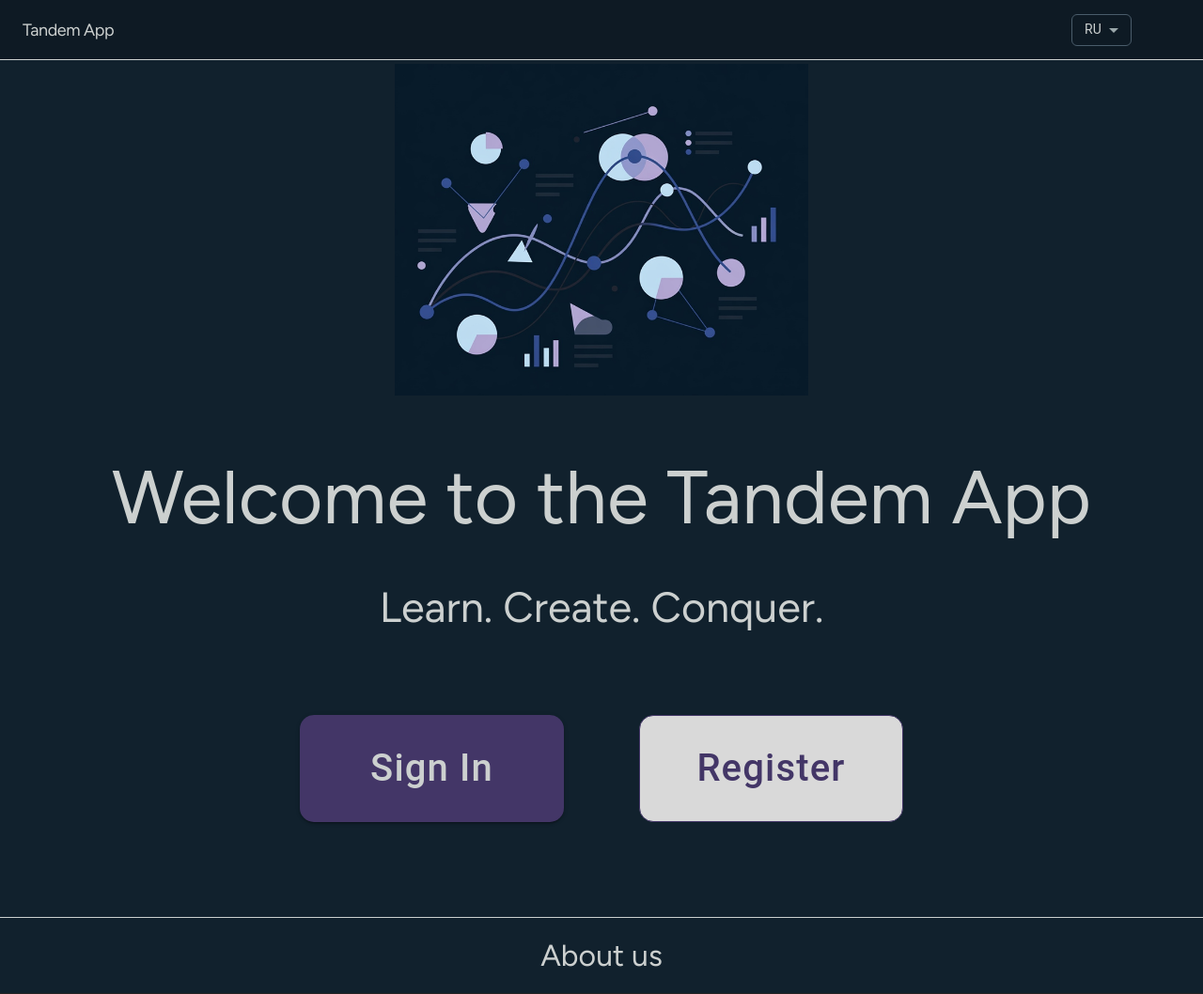
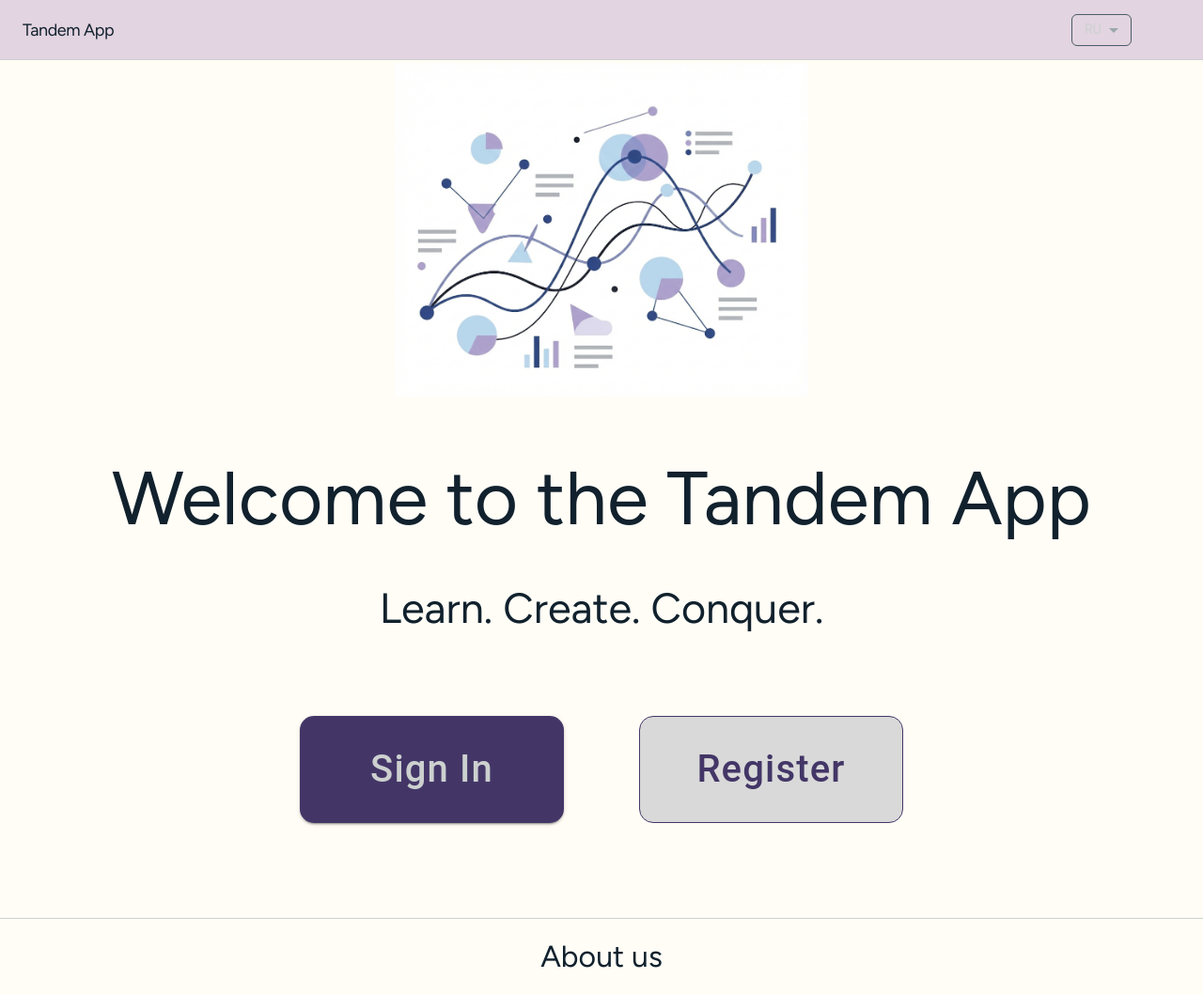
Before and after one commit to Alcopatriarch/RS-Tandem, a React (Vite) app in the folder rs-tandem-app/: page / in a window 1280 px wide. Shown: the whole page at 94% size. Built offline with nearby package versions, Linux system fonts and the light colour scheme; some icons are missing.

Commit message:
fix: fix light & dark themes

```diff
--- a/rs-tandem-app/src/App.tsx
+++ b/rs-tandem-app/src/App.tsx
@@ -19,7 +19,7 @@ function App() {
       <div className="absolute top-0 left-0 w-[100%] min-h-screen bg-[#11212D] font-figtree">
         <div className={`${isDark ? "dark" : ""} flex flex-col min-h-screen`}>
           <Header darkMode={isDark} lang="RU" onThemeChange={toggleTheme} />
-          <main className="flex-1 flex items-center justify-center p-1">
+          <main className=" bg-milk dark:bg-dark-gunmetal flex-1 flex items-center justify-center p-1">
             <Routes>
               <Route path="/" element={<Welcome darkMode={isDark} />} />
               <Route path="/login" element={<Login />} />
--- a/rs-tandem-app/src/components/layout/Footer.tsx
+++ b/rs-tandem-app/src/components/layout/Footer.tsx
@@ -7,10 +7,10 @@ export const Footer: React.FC = () => {
     <footer className="shrink-0 w-full">
       <div className="border-t border-american-silver"></div>
       <div
-        className={`h-20 bg-dark-gunmetal dark:bg-milk flex flex-col items-center justify-center text-center px-7`}
+        className={`h-20 bg-milk dark:bg-dark-gunmetal flex flex-col items-center justify-center text-center px-7`}
       >
         <span
-          className="text-[32px] text-american-silver dark:text-dark-gunmetal font-figtree"
+          className="text-[32px] text-dark-gunmetal dark:text-american-silver  font-figtree"
           onClick={() => navigate("/about")}
         >
           About us
--- a/rs-tandem-app/src/components/layout/Header.tsx
+++ b/rs-tandem-app/src/components/layout/Header.tsx
@@ -23,11 +23,11 @@ export const Header: React.FC<HeaderProps> = ({
       className={`
         shrink-0
         h-14 sm:h-16
-        bg-eerie-black  dark:bg-gainsboro
+        bg-gainsboro  dark:bg-eerie-black
         border-b-[0.5px] border-[var(--color-american-silver)]
         px-4 sm:px-6
         flex items-center justify-between
-        text-american-silver dark:text-dark-gunmetal
+        text-dark-gunmetal dark:text-american-silver
         font-['Figtree'] weight-medium
         select-none
       `}
--- a/rs-tandem-app/src/pages/Welcome.tsx
+++ b/rs-tandem-app/src/pages/Welcome.tsx
@@ -10,18 +10,18 @@ type HeaderProps = {
 export const Welcome: React.FC<HeaderProps> = ({ darkMode = false }) => {
   const navigate = useNavigate();
   return (
-    <section className="w-full bg-dark-gunmetal dark:bg-milk flex flex-col items-center justify-center text-center px-6">
+    <section className="w-full bg-milk  dark:bg-dark-gunmetal flex flex-col items-center justify-center text-center px-6">
       <img
-        src={darkMode ? lightImg : darkImg}
+        src={darkMode ? darkImg : lightImg}
         className="w-110 mb-12"
         alt="logo"
       />
 
-      <h1 className="text-[80px] text-american-silver dark:text-dark-gunmetal font-(--font-figtree) mb-6">
+      <h1 className="text-[80px] text-dark-gunmetal  dark:text-american-silver font-(--font-figtree) mb-6">
         Welcome to the Tandem App
       </h1>
 
-      <p className="text-[45px] text-american-silver dark:text-dark-gunmetal mb-20">
+      <p className="text-[45px] text-dark-gunmetal  dark:text-american-silver mb-20">
         Learn. Create. Conquer.
       </p>
 
```
